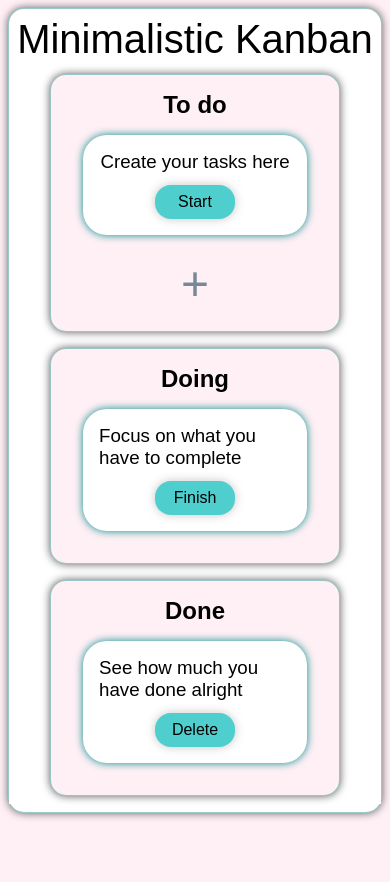
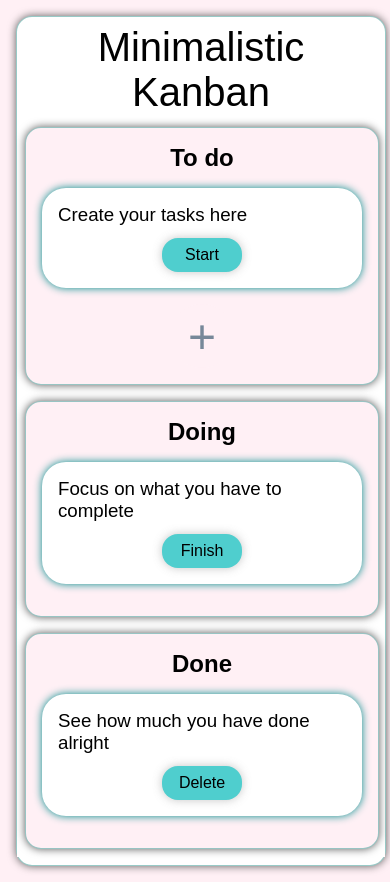
Before and after one commit to PedroEugenioDev/MinimalisticKanban, a React (Vite) app: page / in a window 390 px wide. Before the commit the page ends 844 px from the top, so only its background shows below. Built offline with nearby package versions, Linux system fonts and the light colour scheme; a web font is replaced by a local one.

Commit message:
Responsiveness bugs fixed

```diff
--- a/src/Components/KanbanBoard/index.module.css
+++ b/src/Components/KanbanBoard/index.module.css
@@ -1,8 +1,7 @@
 .board {
   margin: 5rem;
-
   height: auto;
-  min-width: 12rem;
+  min-width: 14rem;
   display: flex;
   flex-direction: column;
   gap: 2rem;
@@ -32,8 +31,8 @@
 
 @media (max-width: 768px) {
   .board {
-    margin: 0.5rem;
-    min-width: 15rem;
+    margin: 1rem;
+    min-width: 22rem;
     padding: 0.5rem;
     gap: 0.25rem;
   }
--- a/src/Components/Task/index.module.css
+++ b/src/Components/Task/index.module.css
@@ -1,9 +1,8 @@
 .task {
-  width: 25rem;
-  height: 4rem;
+  min-height: 4rem;
   padding: 0.25rem 1rem;
   display: flex;
-  flex-shrink: 1;
+  gap: 1rem;
   flex-wrap: wrap;
   justify-content: space-between;
   align-items: center;
@@ -14,6 +13,7 @@
 }
 
 .taskTitle {
+  width: 18rem;
   background-color: white;
   font-family: "Khula", sans-serif;
   font-weight: 400;
@@ -27,19 +27,17 @@
   font-family: "Khula", sans-serif;
 }
 
-@media (max-width: 480px) {
-  .task {
-    width: 12rem;
-  }
-}
 @media (max-width: 768px) {
   .task {
     flex-direction: column;
-    min-width: 12rem;
+    min-width: 10rem;
     height: fit-content;
     align-items: center;
     gap: 0.75rem;
     padding: 1rem;
     border-radius: 1.5rem;
   }
+  .taskTitle {
+    min-width: 10rem;
+  }
 }
--- a/src/Components/TaskList/index.module.css
+++ b/src/Components/TaskList/index.module.css
@@ -1,11 +1,6 @@
 .list {
   padding: 1rem;
-  min-width: 26rem;
-  /* display: flex;
-  flex-direction: column;
-  justify-content: space-evenly;
-  gap: 2rem;
-  align-items: center; */
+  width: 27rem;
   border: 1px solid #55a7a29a;
   border-radius: 1rem;
   box-shadow: 0px 0px 8px rgb(92, 92, 92);
@@ -24,6 +19,7 @@
   gap: 1rem;
   justify-content: space-evenly;
   align-items: center;
+  flex-shrink: 1;
 }
 
 .btnContainer {
@@ -55,8 +51,6 @@
 
 @media (max-width: 768px) {
   .list {
-    padding: 1rem;
-    min-width: 16rem;
     gap: 1rem;
   }
 }
```
